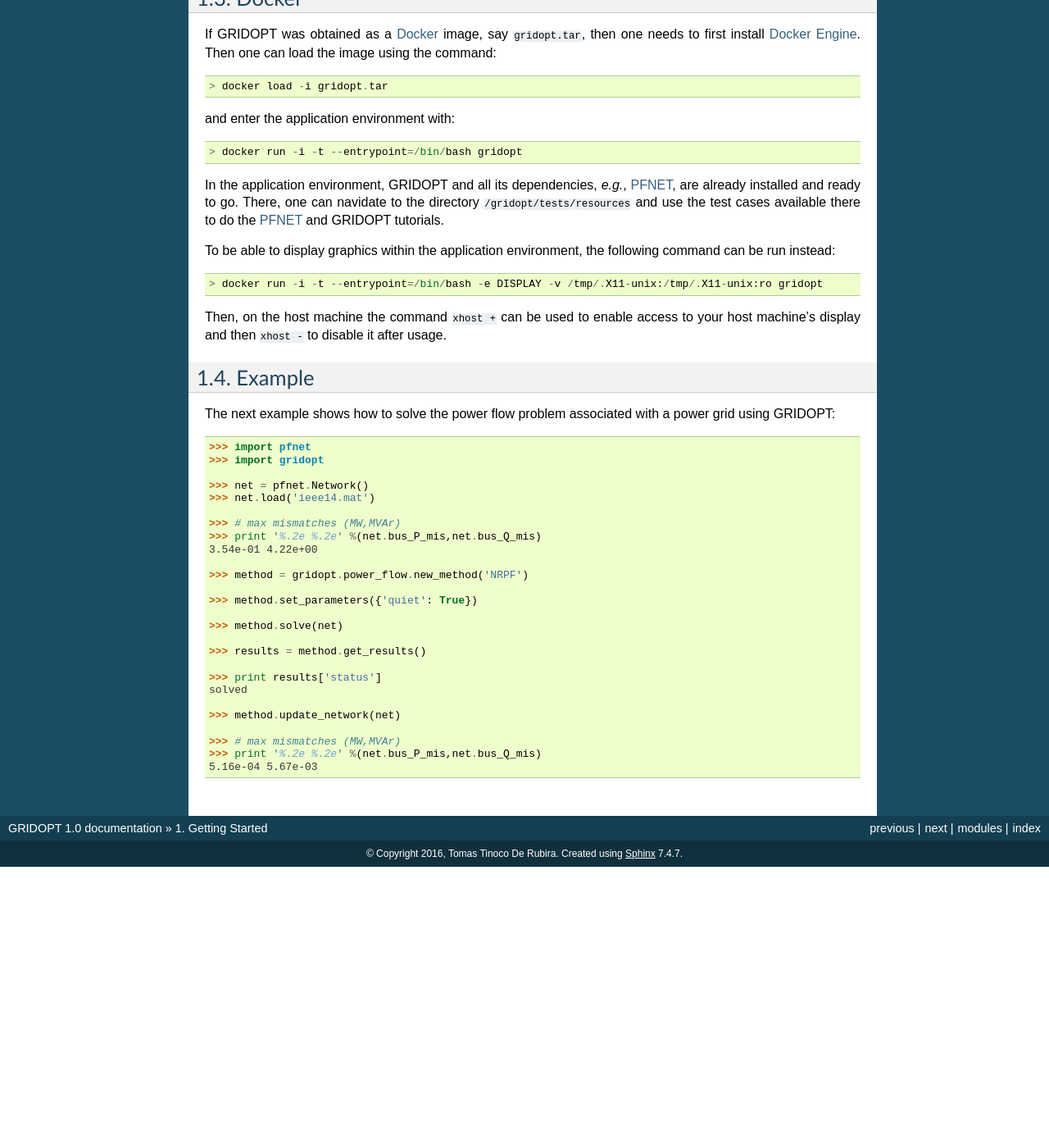
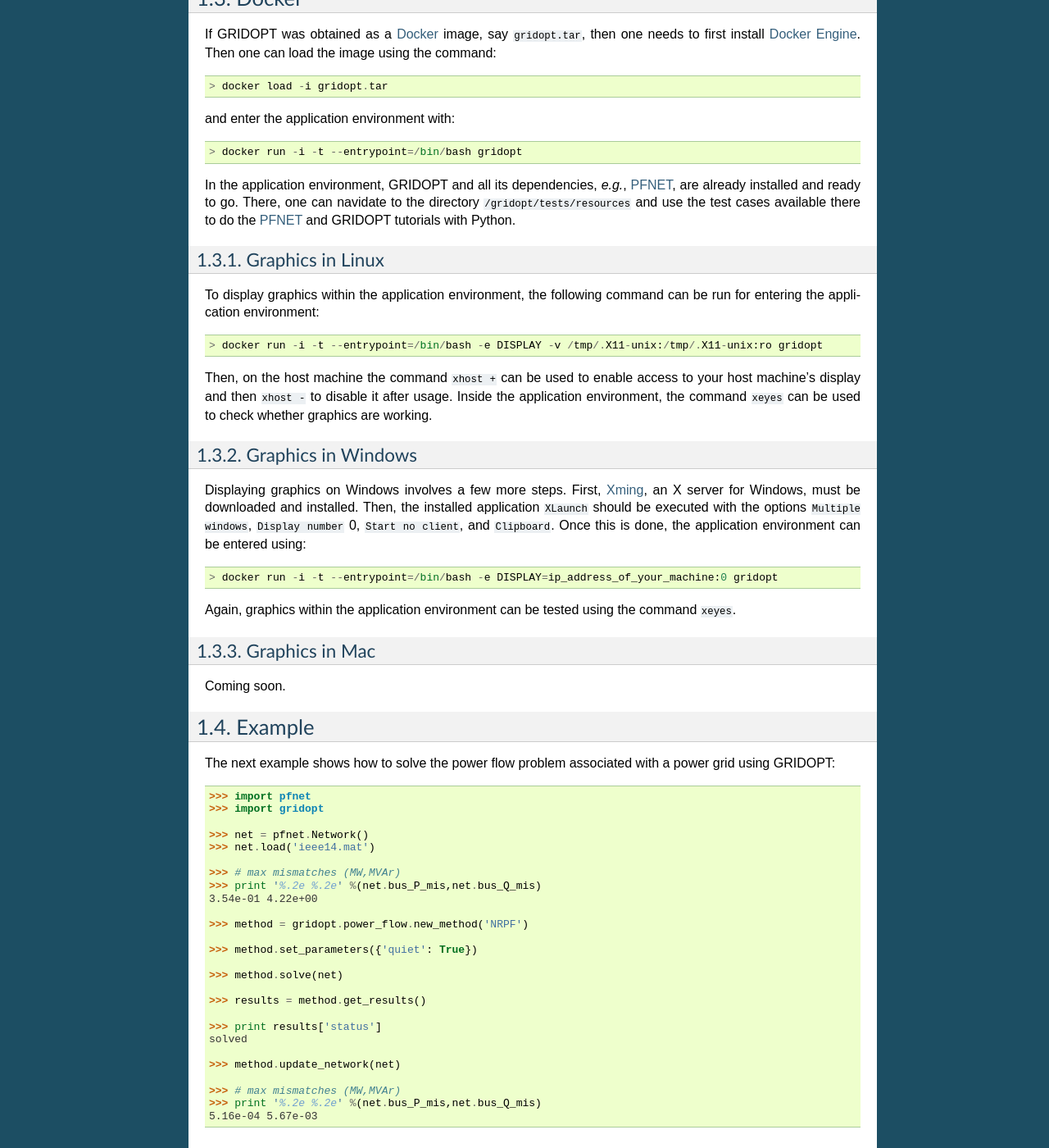
Before and after one commit to ttinoco/GRIDOPT, a Sphinx documentation site: the page built from docs/start.rst, in a window 1280 px wide and 1400 px high, scrolled down 622 px. Shown: the whole window at 82% size. Built offline with Sphinx 7.4.7, drawn with Linux system fonts in a browser that asks for light colours; before the commit the page ends 1679 px from its top, so only the background shows below that; some of the changed text lies outside the part shown.

Commit message:
updated docs (windows graphics docker)

```diff
--- a/docs/start.rst
+++ b/docs/start.rst
@@ -48,13 +48,36 @@ and enter the application environment with::
 
   > docker run -i -t --entrypoint=/bin/bash gridopt
 
-In the application environment, GRIDOPT and all its dependencies, *e.g.*, `PFNET <http://ttinoco.github.io/PFNET/python/>`_, are already installed and ready to go. There, one can navidate to the directory ``/gridopt/tests/resources`` and use the test cases available there to do the `PFNET <http://ttinoco.github.io/PFNET/python/>`_ and GRIDOPT tutorials.
+In the application environment, GRIDOPT and all its dependencies, *e.g.*, `PFNET <http://ttinoco.github.io/PFNET/python/>`_, are already installed and ready to go. There, one can navidate to the directory ``/gridopt/tests/resources`` and use the test cases available there to do the `PFNET <http://ttinoco.github.io/PFNET/python/>`_ and GRIDOPT tutorials with Python.
 
-To be able to display graphics within the application environment, the following command can be run instead::
+.. _start_docker_lin:
+
+Graphics in Linux
+-----------------
+
+To display graphics within the application environment, the following command can be run for entering the application environment::
 
   > docker run -i -t --entrypoint=/bin/bash -e DISPLAY -v /tmp/.X11-unix:/tmp/.X11-unix:ro gridopt
 
-Then, on the host machine the command ``xhost +`` can be used to enable access to your host machine's display and then ``xhost -`` to disable it after usage.
+Then, on the host machine the command ``xhost +`` can be used to enable access to your host machine's display and then ``xhost -`` to disable it after usage. Inside the application environment, the command ``xeyes`` can be used to check whether graphics are working.
+
+.. _start_docker_win:
+
+Graphics in Windows
+-------------------
+
+Displaying graphics on Windows involves a few more steps. First, `Xming <https://sourceforge.net/projects/xming/>`_, an X server for Windows, must be downloaded and installed. Then, the installed application ``XLaunch`` should be executed with the options ``Multiple windows``, ``Display number`` 0, ``Start no client``, and ``Clipboard``. Once this is done, the application environment can be entered using::
+
+  > docker run -i -t --entrypoint=/bin/bash -e DISPLAY=ip_address_of_your_machine:0 gridopt
+
+Again, graphics within the application environment can be tested using the command ``xeyes``.
+
+.. _start_docker_mac:
+
+Graphics in Mac
+---------------
+
+Coming soon.
 
 .. _start_example:
 
```
Also changed, not shown: 1 other file.
